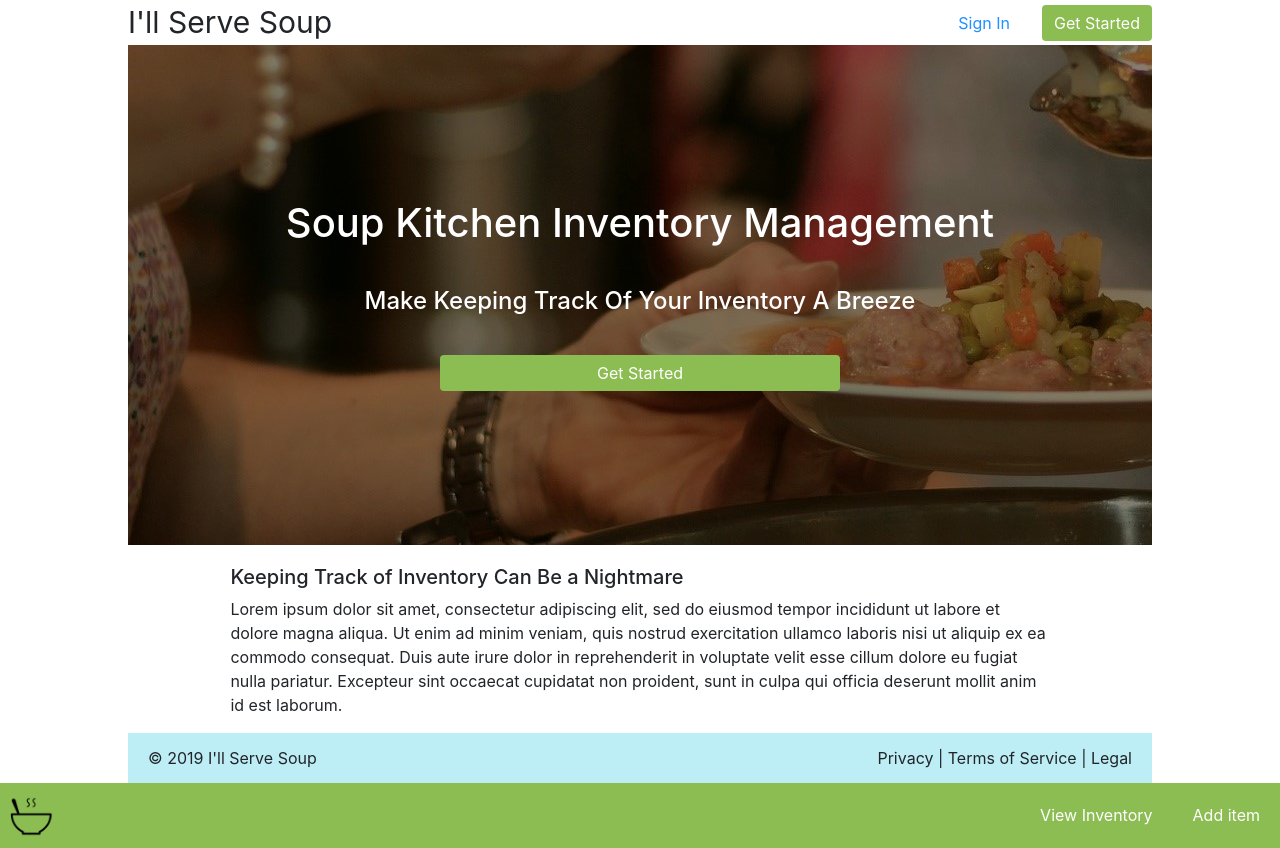
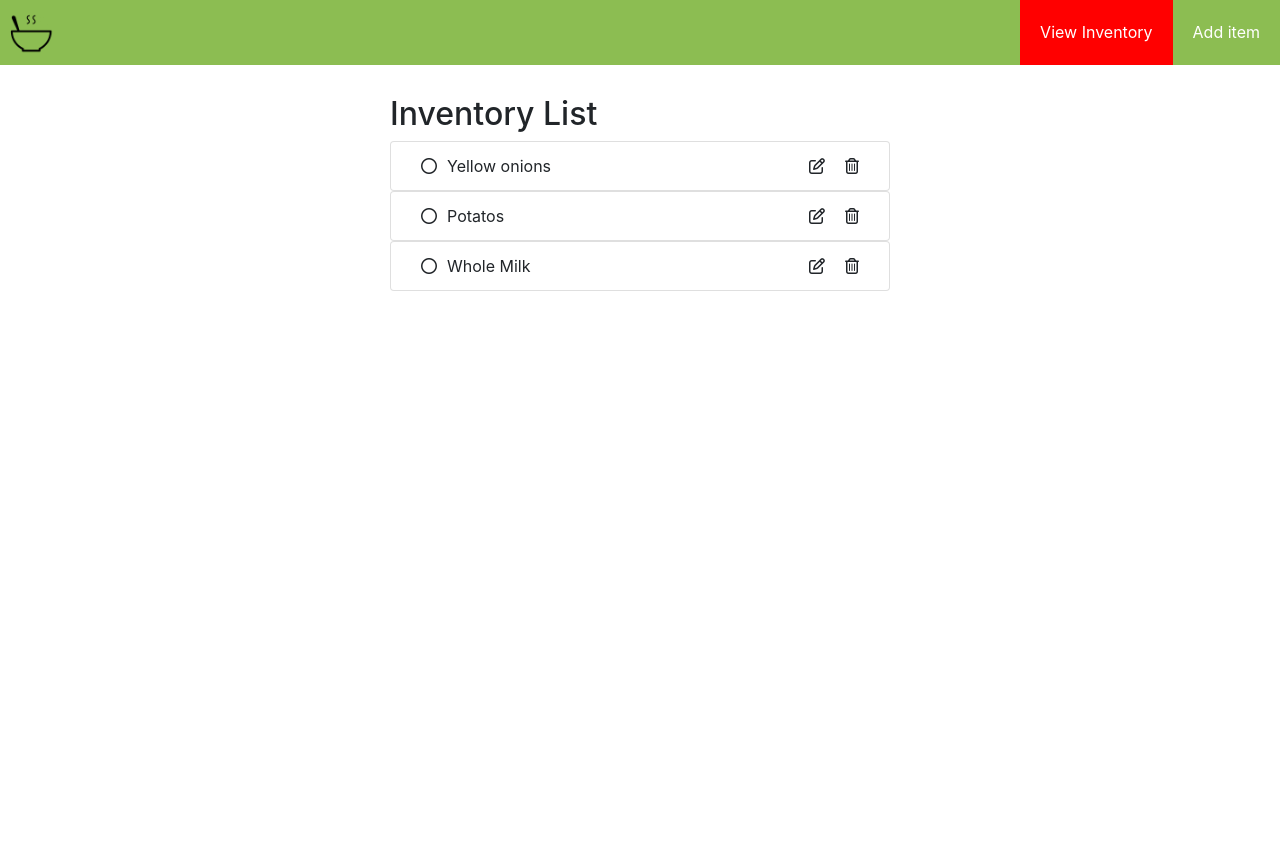
Before and after one commit to i-ll-serve-soup-july-2019/FrontEnd, a React (Create React App) app in the folder serve-soup/: page /protected in a window 1280 px wide. After the commit the page ends 800 px from the top, so only its background shows below. Built offline with nearby package versions, Linux system fonts and the light colour scheme.

Commit message:
completed delete functionality

```diff
--- a/serve-soup/src/App.js
+++ b/serve-soup/src/App.js
@@ -1,17 +1,19 @@
-import React from 'react';
-import './App.css';
+import React from "react";
+import "./App.css";
+
+//implementing routing
+import { Route } from "react-router-dom";
 
 //importing homepage component which includes
 //a list of items
-import HomePage from './components/HomePage';
-import LandingPage from './components/LandingPage';
+import HomePage from "./components/HomePage";
+import LandingPage from "./components/LandingPage";
 
 function App() {
   return (
     <div className="App">
-      <LandingPage />
-      {/* Homepage must be under the protected route  */}
-      <HomePage />
+      <Route exact path="/" component={LandingPage} />
+      <Route path="/protected" component={HomePage} />
     </div>
   );
 }
--- a/serve-soup/src/actions/index.js
+++ b/serve-soup/src/actions/index.js
@@ -1,10 +1,16 @@
-import axios from 'axios';
+import axios from "axios";
 
-export const ADD_ITEM_START = "GET_SMURF_START";
-export const ADD_ITEM_SUCCESS = "GET_SMURF_SUCCESS";
-export const ADD_ITEM_FAILURE = "GET_SMURF_FAILURE";
+export const ADD_ITEM_START = "ADD_ITEM_START";
+export const ADD_ITEM_SUCCESS = "ADD_ITEM_SUCCESS";
+export const ADD_ITEM_FAILURE = "ADD_ITEM_FAILURE";
+
+export const DELETE_ITEM = "DELETE_ITEM";
 
 export const addItem = item => dispatch => {
-  dispatch({type:ADD_ITEM_START});
-  dispatch({type:ADD_ITEM_SUCCESS, payload: item})
-}
+  dispatch({ type: ADD_ITEM_START });
+  dispatch({ type: ADD_ITEM_SUCCESS, payload: item });
+};
+
+export const deleteItem = index => dispatch => {
+  dispatch({ type: DELETE_ITEM, payload: index });
+};
--- a/serve-soup/src/components/AddItemForm.js
+++ b/serve-soup/src/components/AddItemForm.js
@@ -9,6 +9,7 @@ class AddItemForm extends React.Component {
   state = {
     //create local state
     itemName: ""
+    //add a successfull message when an item is added
   };
   //handler for input fields
   changeHandler = e => {
@@ -19,7 +20,10 @@ class AddItemForm extends React.Component {
 
   submitHandler = e => {
     e.preventDefault();
-    this.props.addItem({name: this.state.itemName});
+    this.props.addItem({ name: this.state.itemName });
+    this.setState({
+      itemName: ""
+    });
   };
 
   render() {
@@ -44,4 +48,7 @@ class AddItemForm extends React.Component {
 }
 
 //use connect
-export default connect(null, {addItem})(AddItemForm);
+export default connect(
+  null,
+  { addItem }
+)(AddItemForm);
--- a/serve-soup/src/components/HomePage.js
+++ b/serve-soup/src/components/HomePage.js
@@ -13,8 +13,8 @@ class HomePage extends React.Component {
     return (
       <div>
         <NavBar />
-        <Route exact path="/" component={InventoryList} />
-        <Route path="/addItem" component={AddItemForm} />
+        <Route exact path="/protected" component={InventoryList} />
+        <Route path="/protected/addItem" component={AddItemForm} />
       </div>
     );
   }
--- a/serve-soup/src/components/InventoryList.js
+++ b/serve-soup/src/components/InventoryList.js
@@ -6,18 +6,24 @@ import { ListGroup, ListGroupItem } from "reactstrap";
 //importing connect
 import { connect } from "react-redux";
 
+import { deleteItem } from "../actions";
+
 class InventoryList extends React.Component {
   //state is only for testing
   //use mapStateToProps when available
-  state = {
+  state = {};
 
+  deleteHandler = index => {
+    console.log("Index to delete:", index);
+    this.props.deleteItem(index);
   };
+
   render() {
     return (
       <div className="inventory-list-container">
         <h2>Inventory List</h2>
-        {this.props.inventoryItems.map(item => (
-          <ListGroup>
+        {this.props.inventoryItems.map((item, index) => (
+          <ListGroup key={index}>
             <ListGroupItem>
               <div className="inventory-list-items">
                 {/* select button and item name  container*/}
@@ -30,7 +36,10 @@ class InventoryList extends React.Component {
                 <div>
                   <i className="far fa-edit" />
 
-                  <i className="far fa-trash-alt" />
+                  <i
+                    onClick={() => this.deleteHandler(index)}
+                    className="far fa-trash-alt"
+                  />
                 </div>
               </div>
             </ListGroupItem>
@@ -51,5 +60,5 @@ const mapStateToProps = state => {
 //Remember to use connect
 export default connect(
   mapStateToProps,
-  {}
+  { deleteItem }
 )(InventoryList);
--- a/serve-soup/src/components/LandingPage.js
+++ b/serve-soup/src/components/LandingPage.js
@@ -1,27 +1,30 @@
-import React from 'react';
-import { Button } from 'reactstrap';
-import '../App.css';
+import React from "react";
+import { Button } from "reactstrap";
+import "../App.css";
+import { Link } from "react-router-dom";
 
 const getStartedButtonStyle = {
   background: "#8cbd52",
   color: "white",
   border: "none"
-}
+};
 
 const signInButtonStyle = {
   background: "white",
   color: "dodgerblue",
-  border: "none",
-}
+  border: "none"
+};
 
 const LandingPage = () => {
-  return(
+  return (
     <div className="landing-page-container">
       <nav>
         <span className="landing-page-nav-logo">I'll Serve Soup</span>
         <div className="landing-page-nav-buttons">
           <Button style={signInButtonStyle}>Sign In</Button>
-          <Button style={getStartedButtonStyle}>Get Started</Button>
+          <Link to="/protected">
+            <Button style={getStartedButtonStyle}>Get Started</Button>
+          </Link>
         </div>
       </nav>
       <div className="landing-page-hero">
@@ -31,17 +34,21 @@ const LandingPage = () => {
       </div>
       <div className="landing-page-content">
         <h3>Keeping Track of Inventory Can Be a Nightmare</h3>
-        <p>Lorem ipsum dolor sit amet, consectetur adipiscing elit, sed do eiusmod tempor incididunt ut labore et dolore magna aliqua. Ut enim ad minim veniam, quis nostrud exercitation ullamco laboris nisi ut aliquip ex ea commodo consequat. Duis aute irure dolor in reprehenderit in voluptate velit esse cillum dolore eu fugiat nulla pariatur. Excepteur sint occaecat cupidatat non proident, sunt in culpa qui officia deserunt mollit anim id est laborum.</p>
+        <p>
+          Lorem ipsum dolor sit amet, consectetur adipiscing elit, sed do
+          eiusmod tempor incididunt ut labore et dolore magna aliqua. Ut enim ad
+          minim veniam, quis nostrud exercitation ullamco laboris nisi ut
+          aliquip ex ea commodo consequat. Duis aute irure dolor in
+          reprehenderit in voluptate velit esse cillum dolore eu fugiat nulla
+          pariatur. Excepteur sint occaecat cupidatat non proident, sunt in
+          culpa qui officia deserunt mollit anim id est laborum.
+        </p>
       </div>
       <div className="landing-page-footer-nav">
-        <div className="landing-page-footer-nav-social">
-        </div>
-        <div className="landing-page-footer-nav-links">
-        </div>
-        <div className="landing-page-footer-nav-links">
-        </div>
-        <div className="landing-page-footer-nav-links">
-        </div>
+        <div className="landing-page-footer-nav-social" />
+        <div className="landing-page-footer-nav-links" />
+        <div className="landing-page-footer-nav-links" />
+        <div className="landing-page-footer-nav-links" />
       </div>
       <div className="landing-page-footer">
         <div className="landing-page-footer-copyright">
@@ -52,7 +59,7 @@ const LandingPage = () => {
         </div>
       </div>
     </div>
-  )
-}
+  );
+};
 
 export default LandingPage;
--- a/serve-soup/src/components/NavBar.js
+++ b/serve-soup/src/components/NavBar.js
@@ -6,14 +6,14 @@ class NavBar extends React.Component {
   render() {
     return (
       <div className="nav-container">
-        <Link exact to="/">
+        <Link to="/">
           <img className="nav-logo" src="./img/logo.png" alt="logo" />
         </Link>
         <ul className="nav-bar">
-          <NavLink exact to="/" activeClassName="nav-active-link">
+          <NavLink exact to="/protected" activeClassName="nav-active-link">
             View Inventory
           </NavLink>
-          <NavLink to="/addItem" activeClassName="nav-active-link">
+          <NavLink to="/protected/addItem" activeClassName="nav-active-link">
             Add item
           </NavLink>
         </ul>
--- a/serve-soup/src/reducer/index.js
+++ b/serve-soup/src/reducer/index.js
@@ -1,4 +1,4 @@
-import { ADD_ITEM_START, ADD_ITEM_SUCCESS } from '../actions';
+import { ADD_ITEM_START, ADD_ITEM_SUCCESS, DELETE_ITEM } from "../actions";
 
 const initialState = {
   inventoryItems: [
@@ -12,8 +12,7 @@ const initialState = {
       name: "Whole Milk"
     }
   ],
-  isFetching: false,
-
+  isFetching: false
 };
 
 const reducer = (state = initialState, action) => {
@@ -22,13 +21,20 @@ const reducer = (state = initialState, action) => {
       return {
         ...state,
         isFetching: true
-      }
+      };
     case ADD_ITEM_SUCCESS:
       return {
         ...state,
         isFetching: false,
         inventoryItems: [...state.inventoryItems, action.payload]
-      }
+      };
+    case DELETE_ITEM:
+      return {
+        ...state,
+        inventoryItems: state.inventoryItems.filter(
+          (item, index) => action.payload !== index
+        )
+      };
     default:
       return state;
   }
```
